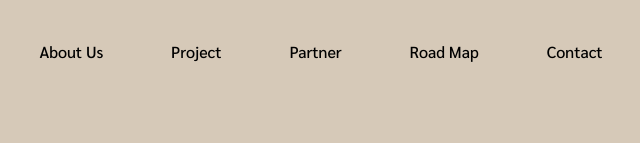
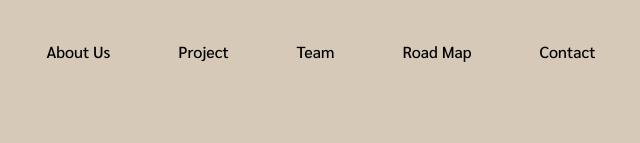
Before and after one commit to LiaKim07/hole-vue-tailwind, a Vue app: page / in a window 1280 px wide. Shown: the top 143 px of the page, without its empty margins (319-959 px from the left). Built offline with nearby package versions, Linux system fonts and the light colour scheme; no server answers.

Commit message:
minor link name updates

```diff
--- a/src/components/common/logo-big.vue
+++ b/src/components/common/logo-big.vue
@@ -99,7 +99,7 @@
                   stroke-dasharray="6 6"
                 />
                 <circle class="dot" style="fill:black" id="Ellipse 24" cx="0" cy="0" r="9"/>
-                <text id="text1" font-size="1.5em" stroke="#272727" x="0" y="0" stroke-width="2px">{{`.           .Partner`}}</text>
+                <text id="text1" font-size="1.5em" stroke="#272727" x="0" y="0" stroke-width="2px">{{`.           .Team`}}</text>
               </a>
             </g>
             <g id="circle_4" @mouseleave="hoverRing2= false" @mouseover="hoverRing2= true" :transform="trans4" style="cursor:pointer">
--- a/src/layouts/main-header.vue
+++ b/src/layouts/main-header.vue
@@ -16,7 +16,7 @@
     <div class="px-2">
       <a class="md:mx-8 mx-3" href="#about"> About Us </a>
       <a class="md:mx-8 mx-3" href="#project"> Project </a>
-      <a class="md:mx-8 mx-3" href="#partner"> Partner </a>
+      <a class="md:mx-8 mx-3" href="#partner"> Team </a>
       <a class="md:mx-8 mx-3" href="#roadMap"> Road Map </a>
       <a class="md:mx-8 mx-3" href="#contact"> Contact </a>
     </div>
```
